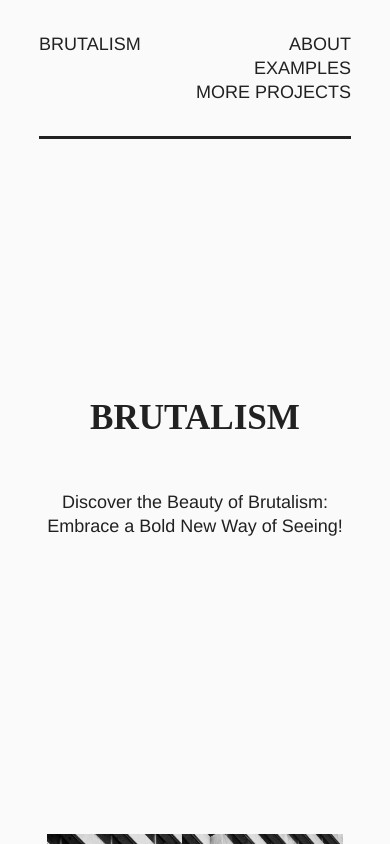
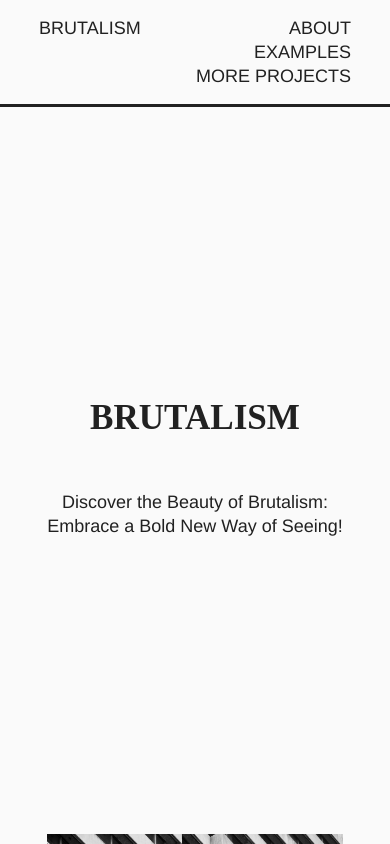
Before and after one commit to jzielinski47/react-brutalist-website, a React (Vite) app: page / in a window 390 px wide. Built offline with nearby package versions, Linux system fonts and the light colour scheme; a web font is replaced by a local one.

Commit message:
mobile-view

```diff
--- a/src/assets/stylesheets/index.css
+++ b/src/assets/stylesheets/index.css
@@ -223,3 +223,24 @@
     }
 
 }
+
+@media only screen and (max-width: 500px) {
+    .textWrapper {
+        max-width: 90%;
+    }
+
+    header {
+        width: 100%;
+        padding: 1em 10%;
+        left: 0;
+    }
+
+    nav li {
+        text-align: right;
+    }
+
+    footer h2 {
+        font-size: 4vw;
+    }
+
+}
```
